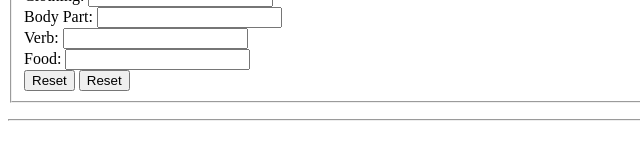
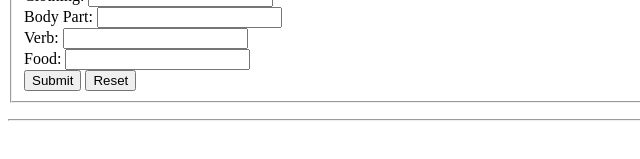
Before and after one commit to amturner/CodeLabs-Prework-FinalProject, a plain HTML site: page index.html in a window 1280 px wide. Shown: the part 215-374 px from the top of the page, 0-640 px from the left. Drawn offline with Linux system fonts and the light colour scheme.

Commit message:
Changed submit button text

```diff
--- a/index.html
+++ b/index.html
@@ -45,7 +45,7 @@
                         <label for="food">Food:</label>
                         <input type="text" name="food" id="food">
                     </div>
-                    <button class="submit" id="submit" type="submit">Reset</button>
+                    <button class="submit" id="submit" type="submit">Submit</button>
                     <button class="reset" id="reset" type="reset">Reset</button>
                 </fieldset>
             </form>
```
